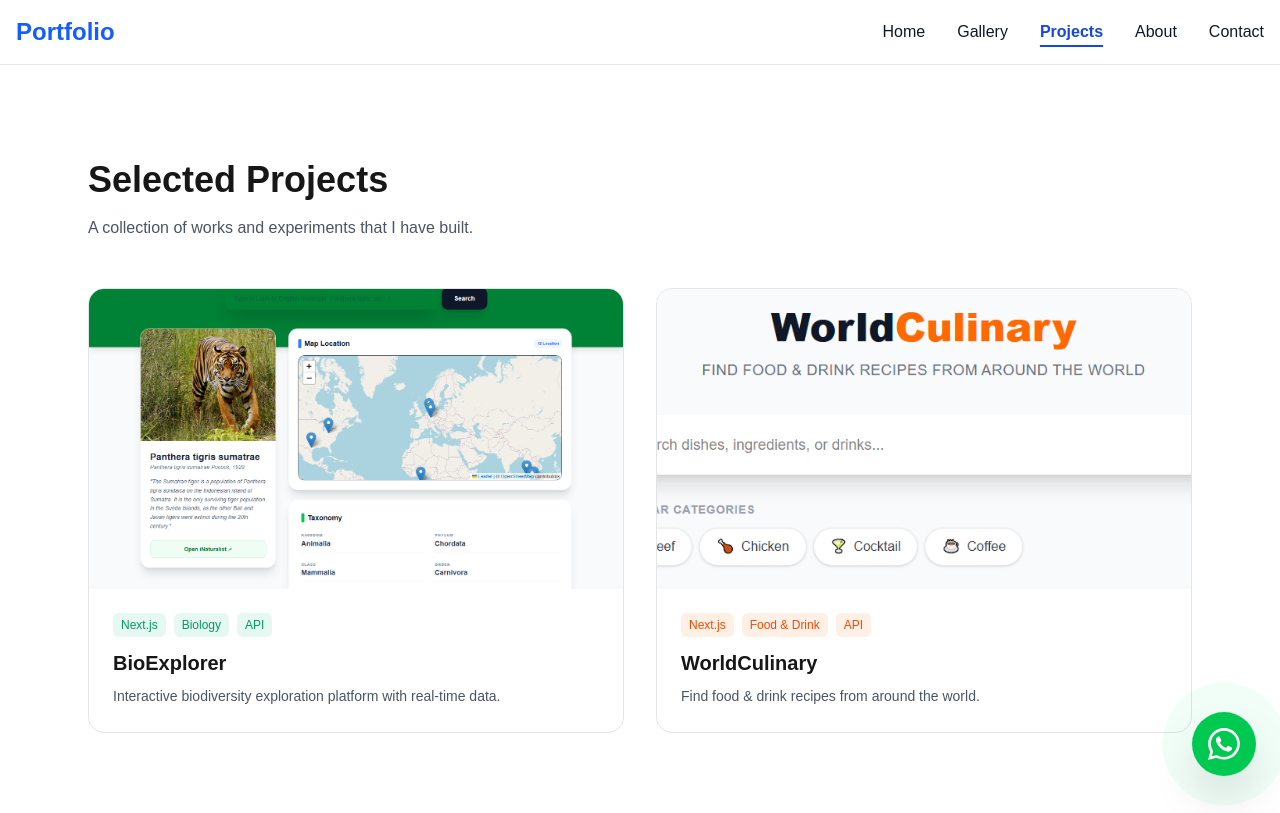
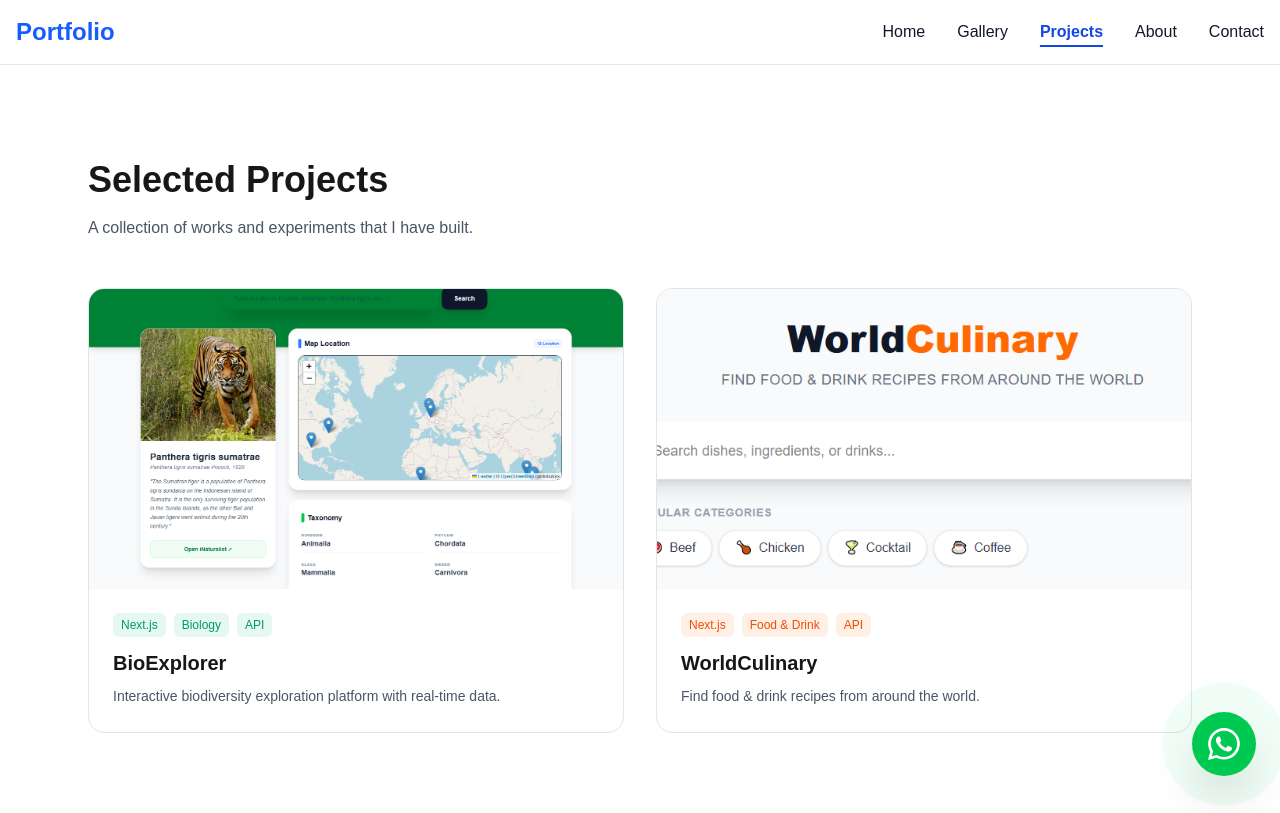
Before and after one commit to ridwanariana-back/portfolio, a Next.js app: page /projects in a window 1280 px wide. Built offline with nearby package versions, Linux system fonts and the light colour scheme.

Commit message:
repair image

```diff
--- a/app/projects/[slug]/page.tsx
+++ b/app/projects/[slug]/page.tsx
@@ -25,7 +25,7 @@ const projectsData: Record<string, any> = {
     title: "WorldCulinary",
     description: "A streamlined recipe discovery platform featuring smart search and curated global food categories.",
     fullDescription: "WorldCulinary is a web application designed to help users find food and drink recipes from around the globe instantly. Built with a focus on speed and accessibility, it provides a clean interface for exploring diverse culinary inspirations, from main courses to signature cocktails.",
-    image: "/projects/worldculinary-hero.png",
+    image: "/projects/worldculinary.PNG",
     github: "https://github.com/ridwanariana-back/worldculinary",
     demo: "https://worldculinary.vercel.app",
     tags: ["Next.js", "Tailwind CSS", "MealDB API", "Lucide Icons", "Responsive Design"],
--- a/app/projects/page.tsx
+++ b/app/projects/page.tsx
@@ -15,7 +15,7 @@ const projects = [
   {
     title: "WorldCulinary",
     description: "Find food & drink recipes from around the world.",
-    image: "/projects/worldculinary-hero.png", // Ganti dengan path gambarmu
+    image: "/projects/worldculinary.PNG", // Ganti dengan path gambarmu
     tags: ["Next.js", "Food & Drink", "API"],
     slug: "worldculinary",
     color: "bg-orange-500/10 text-orange-600"
```
Also changed, not shown: public/projects/worldculinary-hero.PNG (deleted), public/projects/worldculinary.PNG (added).
